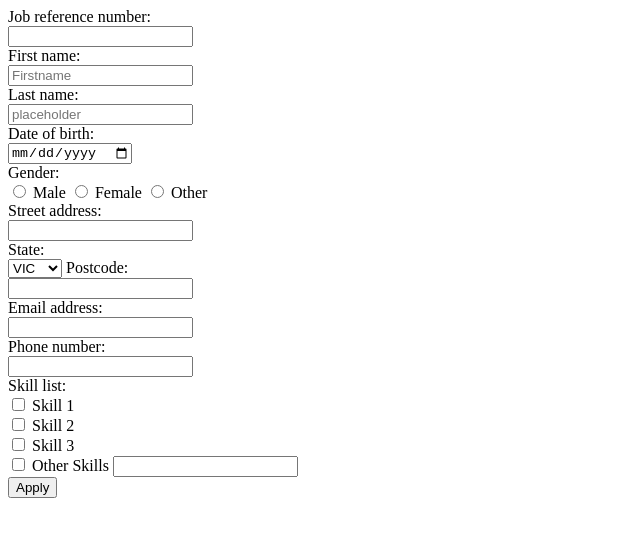
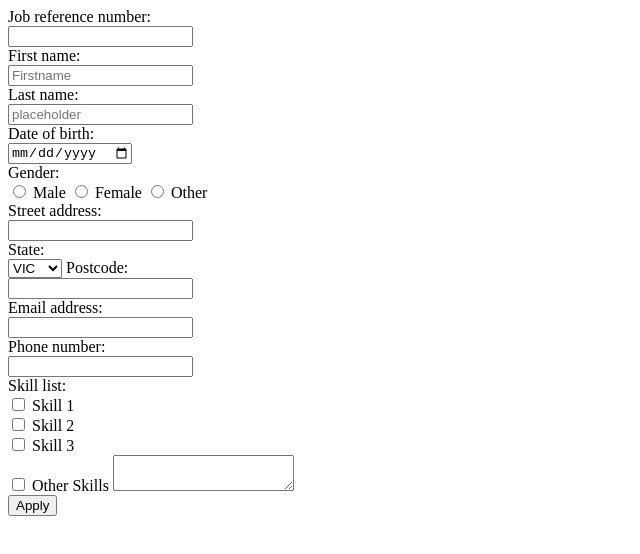
Before and after one commit to 102560056/COS10026-Assignment-1, a plain HTML site: page apply.html in a window 1280 px wide. Shown: the whole page, without its empty margins (0-640 px from the left). Drawn offline with Linux system fonts and the light colour scheme.

Commit message:
HTML for apply page completed

```diff
--- a/apply.html
+++ b/apply.html
@@ -26,6 +26,7 @@ tested. -->
 
 
 <body>
+    <main>
         <form action="https://mercury.swin.edu.au/it000000/formtest.php" method="post">
             <!-- Job reference number, exactly 5 alphanumeric characters  -->
             <label for="job_refrence">Job reference number:</label><br>
@@ -34,13 +35,13 @@ tested. -->
 
             <!-- First name, max 20 alpha characters -->
             <label for="first_name">First name:</label><br>
-        <input type="text" name="first_name" id="first_name" placeholder="Firstname" pattern="^([a-zA-Z]|[0-9]){1,20}"
-            maxlength="20" required><br>
+            <input type="text" name="first_name" id="first_name" placeholder="Firstname"
+                pattern="^([a-zA-Z]|[0-9]){1,20}" maxlength="20" required><br>
 
             <!-- Last name, max 20 alpha characters -->
             <label for="last_name">Last name:</label><br>
-        <input type="text" name="first_name" id="last_name" placeholder="placeholder" pattern="^([a-zA-Z]|[0-9]){1,20}"
-            maxlength="20" required><br>
+            <input type="text" name="first_name" id="last_name" placeholder="placeholder"
+                pattern="^([a-zA-Z]|[0-9]){1,20}" maxlength="20" required><br>
 
             <!-- Date of birth, dd/mm/yyyy  -->
             <label for="dob">Date of birth:</label><br>
@@ -83,7 +84,8 @@ tested. -->
 
             <!-- Phone number,  8 to 12 digits, or spaces  -->
             <label for="phone">Phone number:</label><br>
-        <input type="text" name="phone" id="phone" pattern="^[0-9\h]{8,12}$" minlength="8" maxlength="12" required><br>
+            <input type="text" name="phone" id="phone" pattern="^[0-9\h]{8,12}$" minlength="8" maxlength="12"
+                required><br>
 
             <!-- Skill list (The last item in list should read “Other skills...”), checkbox inputs
         Other skills,  textarea  -->
@@ -96,10 +98,13 @@ tested. -->
             <label for="skill_3">Skill 3</label><br>
             <input type="checkbox" name="other_skills_box" id="other_skills_box" other_skills="other">
             <label for="other_skills_box">Other Skills</label>
-        <input type="text" name="other_skills" id="other_skills"><br>
+
+            <!-- Cols will need to be adjusted for width constraints -->
+            <textarea name="skills_description" id="skills_description" cols="20"></textarea><br>
 
             <input type="submit" value="Apply">
         </form>
+    </main>
 </body>
 
 </html>
```
Lines whose indentation alone changed are shown as unchanged.
